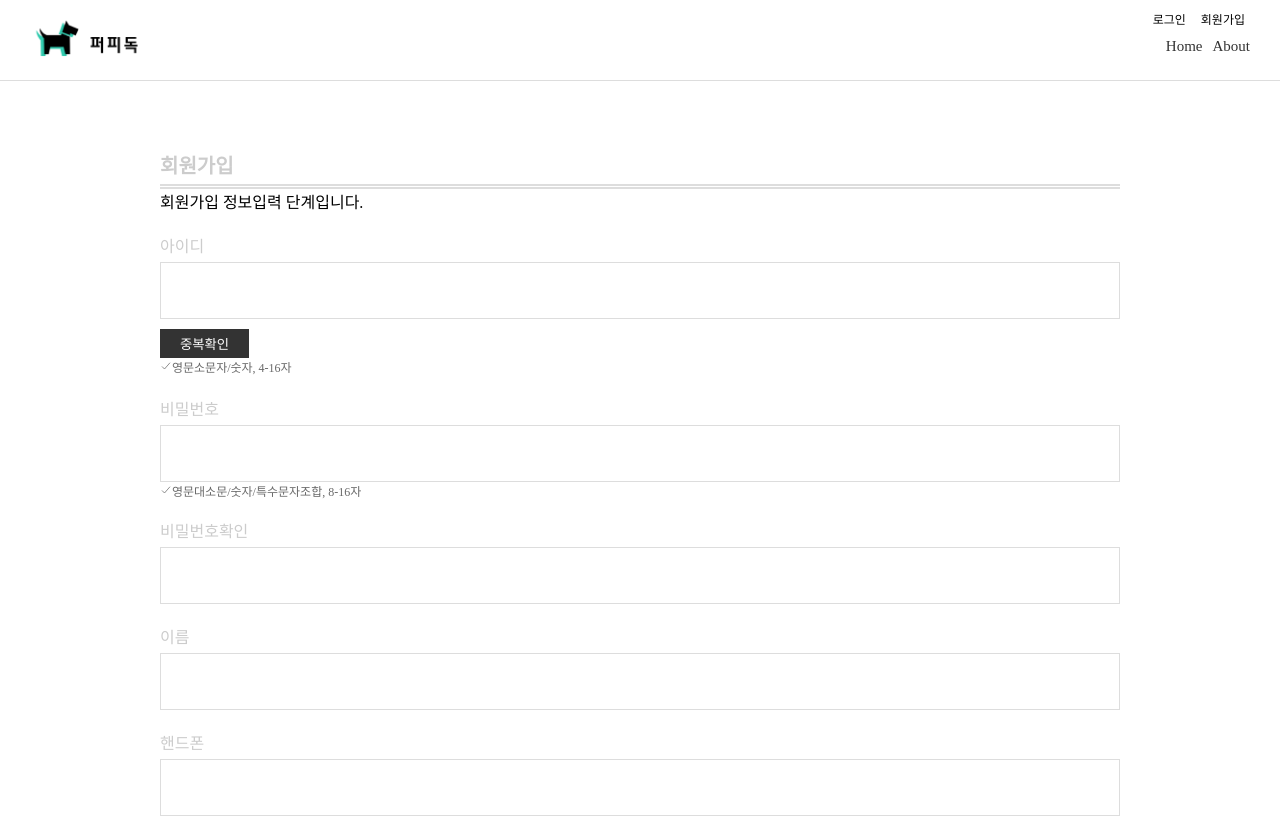
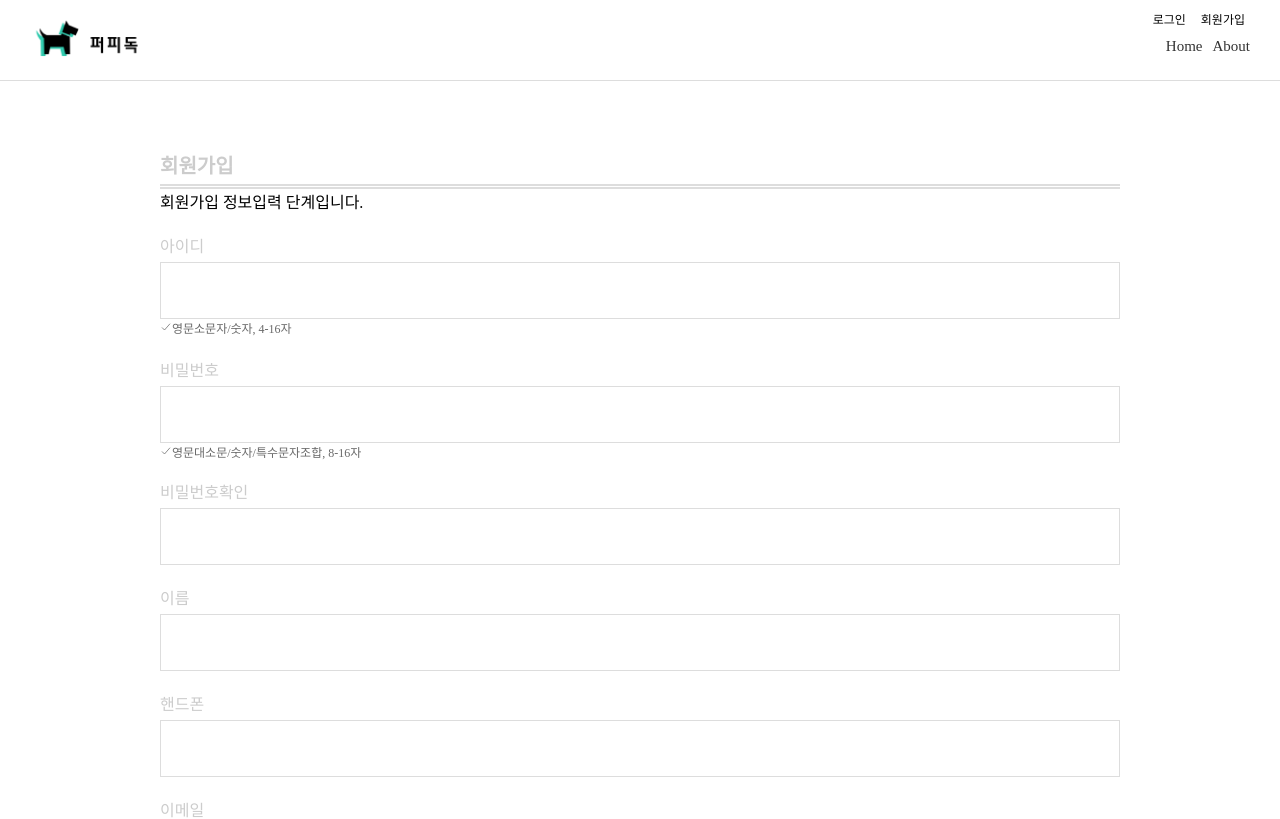
Before and after one commit to cjh7652/petshop, a React (Create React App) app: page /signup in a window 1280 px wide. Shown: the top 819 px of the page. Built offline with nearby package versions, Linux system fonts and the light colour scheme; no server answers.

Commit message:
수정함

```diff
--- a/src/pages/SignUp.jsx
+++ b/src/pages/SignUp.jsx
@@ -17,7 +17,7 @@ const SignUp = () => {
   const birthInputRef= useRef(null)
 
   const [id, setId] = useState('') // 아이디
-  const [isIdChecked, setIsIdChecked] = useState(false) // 중복확인
+ /*  const [isIdChecked, setIsIdChecked] = useState(false) */ // 중복확인
   const [pw, setPw] = useState('') //비밀번호
   const [pw2, setPw2] = useState('') //비밀번호 확인
   const [name, setName] = useState('') //이름
@@ -84,7 +84,7 @@ const SignUp = () => {
   const handleId = (event) => {
     const newValue=event.target.value;
     setId(newValue)
-    setIsIdChecked(false)//아이디가 바뀌면 일단 중복확인 초기화
+    /* setIsIdChecked(false) *///아이디가 바뀌면 일단 중복확인 초기화
     if(idRule.test(newValue)){
       handleMessageChange('id','사용 가능한 아이디 입니다', 'success-color');
 
@@ -96,7 +96,7 @@ const SignUp = () => {
     }
   }
   //중복확인
-  const handleIdCheck = async () =>{
+/*   const handleIdCheck = async () =>{
     if(!idRule.test(id)){
       alert('유효한 아이디를 입력하세요');
       return;
@@ -116,7 +116,7 @@ const SignUp = () => {
       console.error(error);
       alert('중복 확인에 실패했습니다. 잠시 후 다시 시도해주세요')
     }
-  }
+  } */
   //패스워드
   const handlePw = (event) => {
     const newPwValue=event.target.value;
@@ -205,10 +205,10 @@ const SignUp = () => {
    }
   const handleSubmit = (event) =>{
     event.preventDefault();
-    if(!isIdChecked){
+    /* if(!isIdChecked){
       alert('아이디 중복확인을 진행해 주세요');
       return;
-    }
+    } */
     if(
       idRule.test(id) &&
       pwRule.test(pw) &&
@@ -261,7 +261,7 @@ const SignUp = () => {
               <div className="area-style">
                 <label htmlFor="idArea" className='label-style'>아이디</label>
                 <input ref={idInputRef} type="text" id="idArea" required size={20} value={id} onChange={(event) => {setId(event.target.value)}} onBlur={handleId} />
-                <button type="button" onClick={handleIdCheck} className='id-check-button'>중복확인</button>
+              {/*   <button type="button" onClick={handleIdCheck} className='id-check-button'>중복확인</button> */}
                 <span className={`mes-style ${messages.id.color}`}>{messages.id.text}</span>
                 <p className="help-style"><IoCheckmark />영문소문자/숫자, 4-16자</p>
               </div>
```
